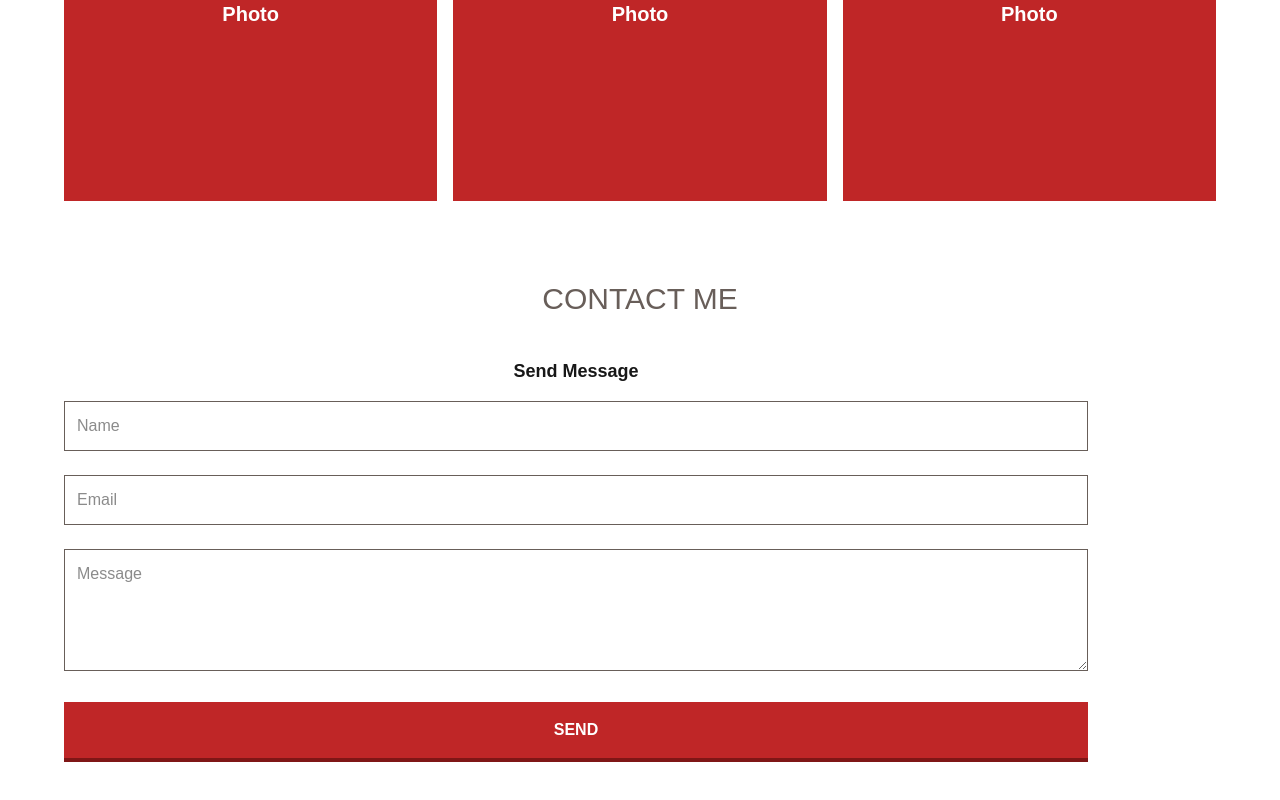
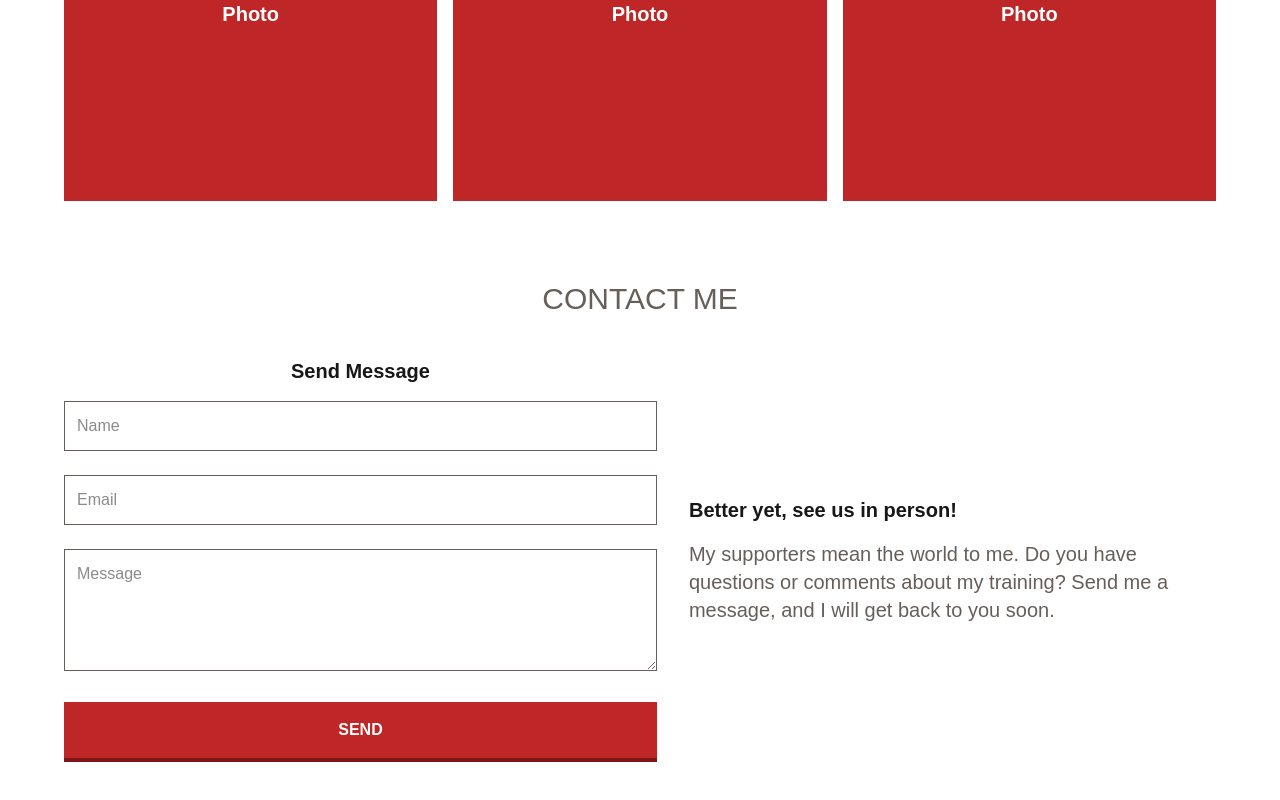
Before and after one commit to lukesauls66/TailgateWarriors, a Next.js app: page / in a window 1280 px wide. Shown: the part 2580-3380 px from the top of the page. Built offline with nearby package versions, Linux system fonts and the light colour scheme.

Commit message:
purpose section in info complete

```diff
--- a/components/landingPage/contactSection/contactSection.tsx
+++ b/components/landingPage/contactSection/contactSection.tsx
@@ -1,4 +1,5 @@
 import MessageForm from "./messageForm";
+import InfoSection from "./infoSection";
 
 export default function ContactSection() {
   return (
@@ -6,8 +7,9 @@ export default function ContactSection() {
       <h3 className="text-xl md:text-3xl text-center text-semibold text-tw-grey max-w-[50rem]">
         CONTACT ME
       </h3>
-      <div className="flex flex-col lg:flex-row w-full max-w-6xl">
+      <div className="flex flex-col lg:flex-row w-full max-w-6xl gap-8">
         <MessageForm />
+        <InfoSection />
       </div>
     </section>
   );
--- a/components/landingPage/contactSection/infoSection/index.ts
+++ b/components/landingPage/contactSection/infoSection/index.ts
@@ -0,0 +1,3 @@
+import InfoSection from "./infoSection";
+
+export default InfoSection;
--- a/components/landingPage/contactSection/infoSection/infoSection.tsx
+++ b/components/landingPage/contactSection/infoSection/infoSection.tsx
@@ -0,0 +1,9 @@
+import PurposeSection from "./purposeSection";
+
+export default function InfoSection() {
+  return (
+    <div className="flex flex-col items-center justify-center gap-4">
+      <PurposeSection />
+    </div>
+  );
+}
--- /dev/null
+++ b/components/landingPage/contactSection/infoSection/purposeSection/index.ts
@@ -0,0 +1,3 @@
+import PurposeSection from "./purposeSection";
+
+export default PurposeSection;
--- /dev/null
+++ b/components/landingPage/contactSection/infoSection/purposeSection/purposeSection.tsx
@@ -0,0 +1,13 @@
+export default function PurposeSection() {
+  return (
+    <section className="flex flex-col items-center justify-center bg-background text-foreground w-full max-w-[1024px] gap-4">
+      <h4 className="font-bold lg:text-xl w-full text-center lg:text-left">
+        Better yet, see us in person!
+      </h4>
+      <p className="text-center lg:text-left lg:text-xl text-tw-grey">
+        My supporters mean the world to me. Do you have questions or comments
+        about my training? Send me a message, and I will get back to you soon.
+      </p>
+    </section>
+  );
+}
--- a/components/landingPage/contactSection/messageForm/messageForm.tsx
+++ b/components/landingPage/contactSection/messageForm/messageForm.tsx
@@ -1,7 +1,7 @@
 export default function MessageForm() {
   return (
     <section className="flex flex-col items-center justify-center bg-background text-foreground w-full max-w-[1024px] gap-4">
-      <h4 className="font-bold text-lg">Send Message</h4>
+      <h4 className="font-bold lg:text-xl">Send Message</h4>
       <form action="" className="flex flex-col gap-6 w-full">
         <div className="w-full">
           <label htmlFor="name" className="sr-only">
```
